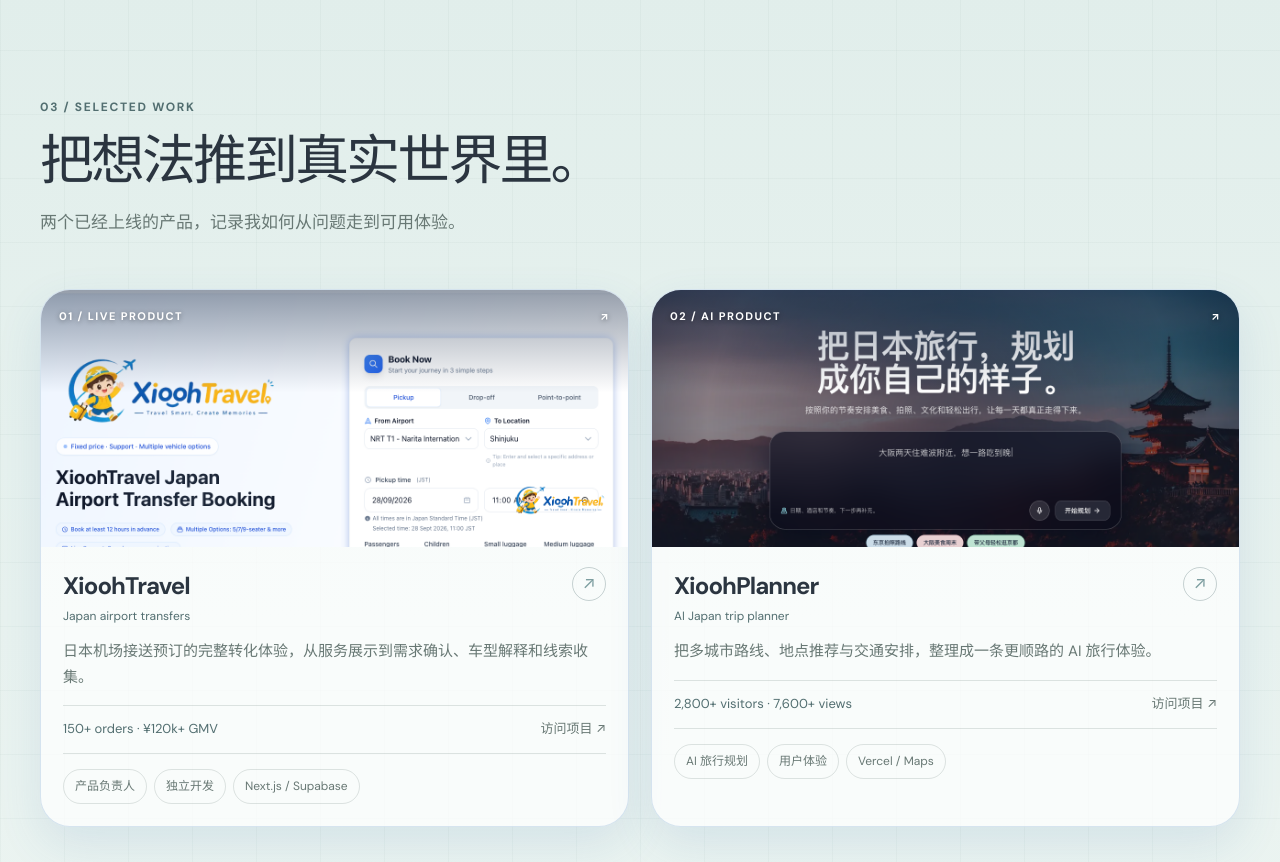
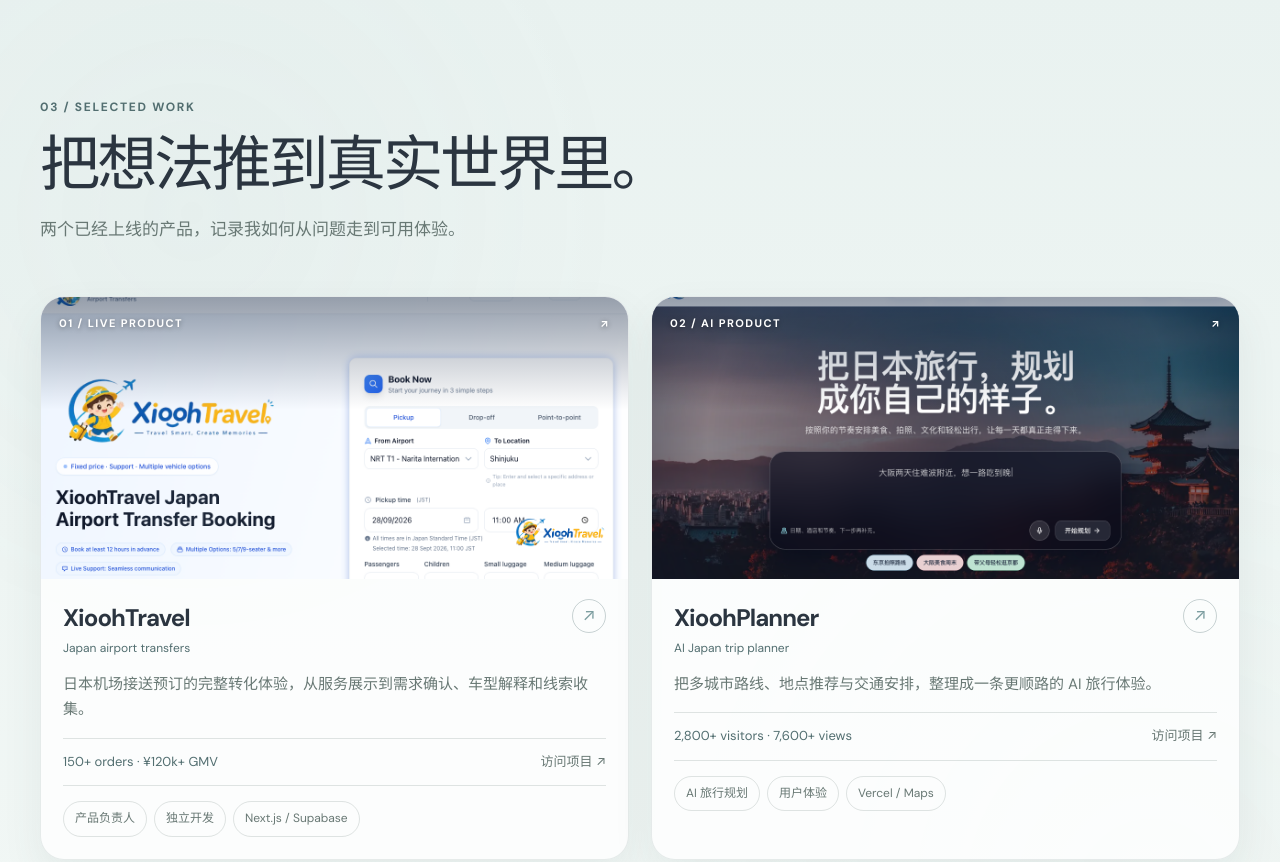
Before and after one commit to Bruce-778/Bruce-778.github.io, a website built with Vite: page index.html in a window 1280 px wide. Shown: the part 2800-3662 px from the top of the page. Built offline with nearby package versions, Linux system fonts and the light colour scheme.

```diff
--- a/src/style.css
+++ b/src/style.css
@@ -117,16 +117,16 @@ img { display: block; max-width: 100%; }
 .experience-content strong { display: block; margin-top: 3px; color: var(--blue-deep); font-size: 14px; line-height: 1.45; }
 .experience-content p { max-width: 600px; margin: 8px 0 0; color: var(--ink-soft); font-size: 15px; line-height: 1.65; }
 .experience-result { justify-self: end; max-width: 175px; padding-left: 16px; border-left: 1px solid var(--line); color: var(--blue-deep); font-size: 13px; line-height: 1.5; }
-.work-section { position: relative; color: var(--ink); background: linear-gradient(180deg, #e1eeeb 0%, #edf5f2 100%); }
-.work-section::before { content: ''; position: absolute; inset: 0; opacity: .55; background-image: linear-gradient(rgba(87, 122, 116, .08) 1px, transparent 1px), linear-gradient(90deg, rgba(87, 122, 116, .08) 1px, transparent 1px); background-size: 64px 64px; pointer-events: none; }
+.work-section { position: relative; color: var(--ink); background: linear-gradient(180deg, #e9f2f0 0%, #f3f8f6 100%); }
+.work-section::before { content: ''; position: absolute; inset: 0; opacity: .18; background: radial-gradient(circle at 15% 20%, rgba(125,158,160,.24), transparent 32%), radial-gradient(circle at 90% 80%, rgba(168,198,190,.2), transparent 35%); pointer-events: none; }
 .work-inner { position: relative; padding-top: 112px; padding-bottom: 112px; }
-.section-heading.light h2 { color: var(--ink); }
+.section-heading.light h2 { max-width: 700px; color: var(--ink); font-size: clamp(42px, 4.7vw, 62px); }
 .section-heading.light p { color: var(--ink-soft); }
 .section-heading.light .section-kicker { color: var(--blue-deep); }
 .project-grid { display: grid; grid-template-columns: repeat(2, minmax(0,1fr)); gap: 22px; margin-top: 52px; }
-.project-card { overflow: hidden; border: 1px solid rgba(70, 129, 190, .2); border-radius: var(--radius-lg); background: rgba(255,255,255,.72); box-shadow: 0 18px 45px rgba(54, 112, 169, .12); transition: transform .3s ease, border-color .3s ease, background .3s ease; }
-.project-card:hover { transform: translateY(-6px); border-color: rgba(82,110,112,.42); background: rgba(255,255,255,.94); }
-.project-image-wrap { position: relative; aspect-ratio: 16 / 7; overflow: hidden; background: #dbe4ef; }
+.project-card { overflow: hidden; border: 1px solid rgba(82,110,112,.13); border-radius: 24px; background: rgba(255,255,255,.78); box-shadow: 0 18px 40px rgba(61,87,90,.08); transition: transform .3s ease, border-color .3s ease, background .3s ease, box-shadow .3s ease; }
+.project-card:hover { transform: translateY(-6px); border-color: rgba(82,110,112,.3); background: rgba(255,255,255,.94); box-shadow: 0 24px 46px rgba(61,87,90,.13); }
+.project-image-wrap { position: relative; aspect-ratio: 16 / 7.7; overflow: hidden; background: #dbe4ef; }
 .project-image-link { display: block; width: 100%; height: 100%; }
 .project-image-link > img { width: 100%; height: 100%; object-fit: cover; transition: transform .5s ease; }
 .project-card:hover .project-image-link > img { transform: scale(1.035); }
```
